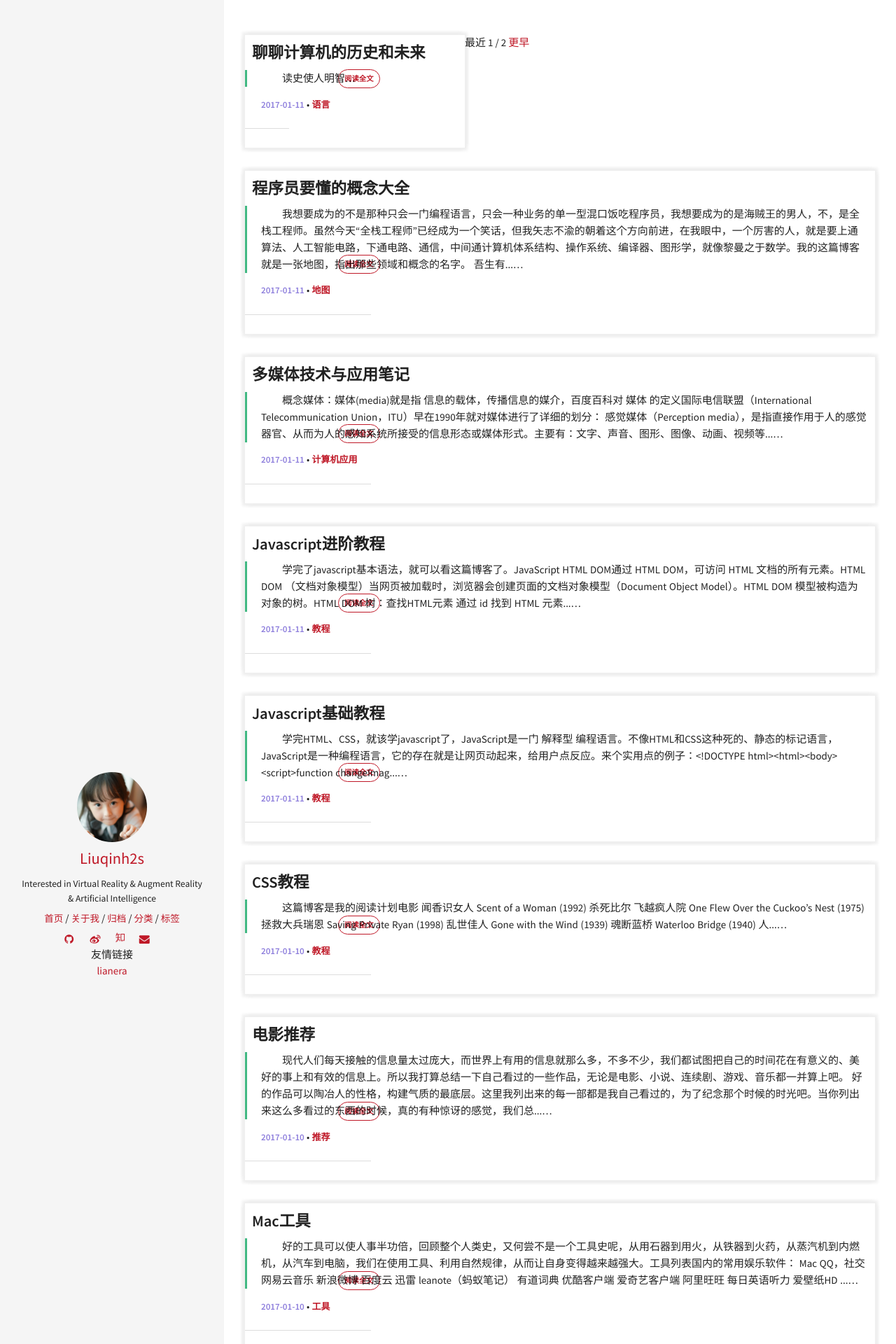
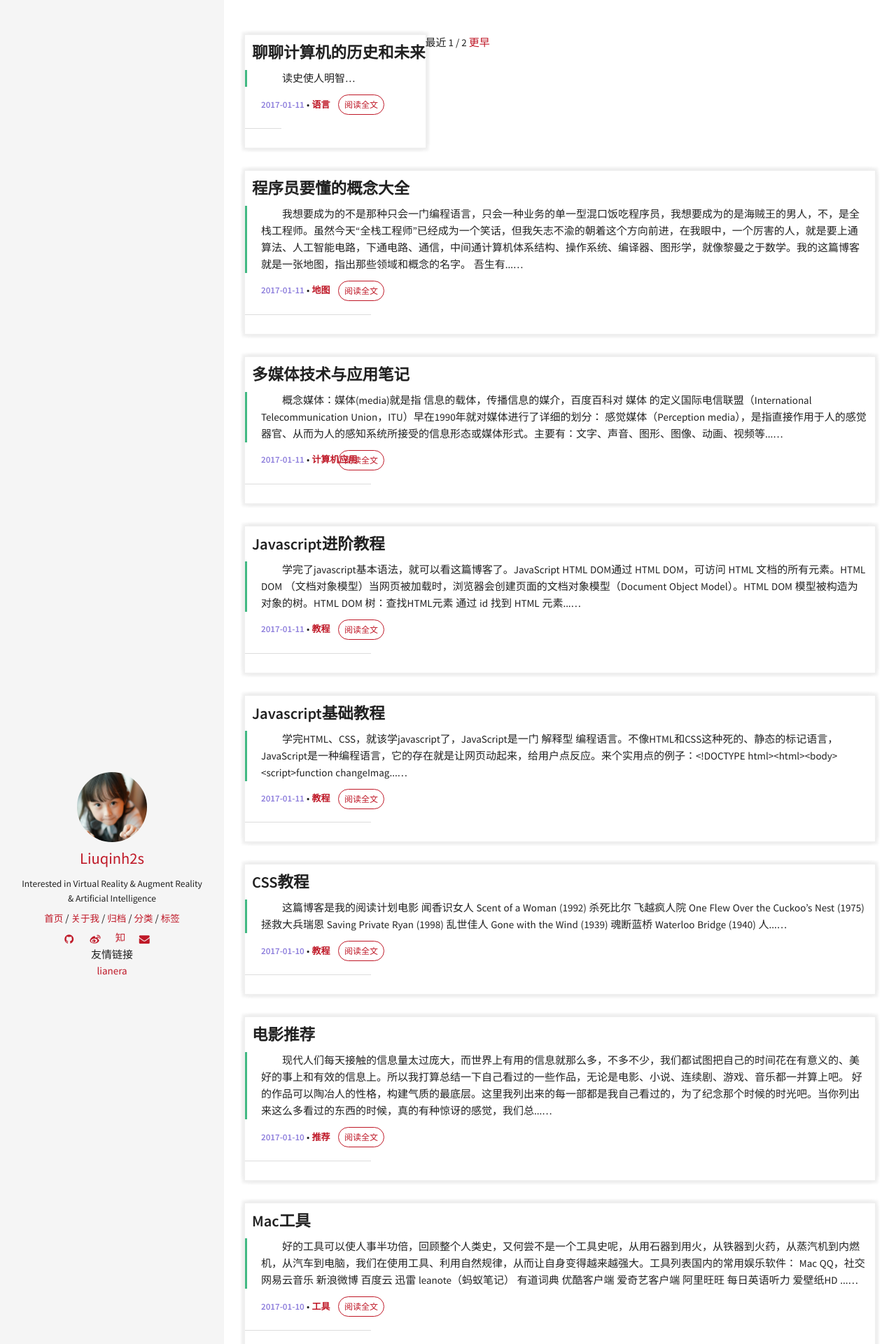
Before and after one commit to transcendtron/liuqinh2s.github.io, a Jekyll site: the page built from index.html, in a window 1280 px wide. Shown: the top 1920 px of the page at 70% size. Built offline with Jekyll 4.4.1, drawn with Linux system fonts in a browser that asks for light colours; the list of posts is cut into pages by our own code.

```diff
--- a/index.html
+++ b/index.html
@@ -31,11 +31,11 @@
         {% endunless %}
         {% endfor %}
         {% endif %}
-        <span class = "post-list-small-mate">
+
+        </p>
+        <div class = "post-list-small-mate">
             <a class="btn-border-small" href={{ post.url }}>阅读全文</a>
-        </span>
-        </p>
-
+        </div>
 
 
 <hr class="home-post-list__divider" />
```
